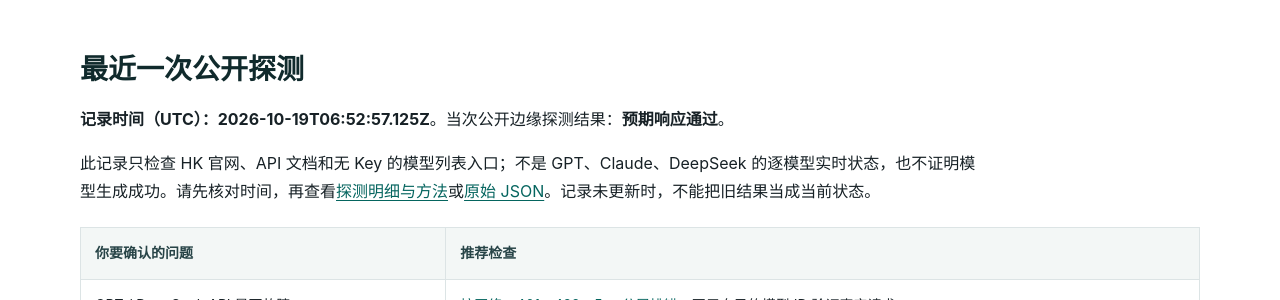
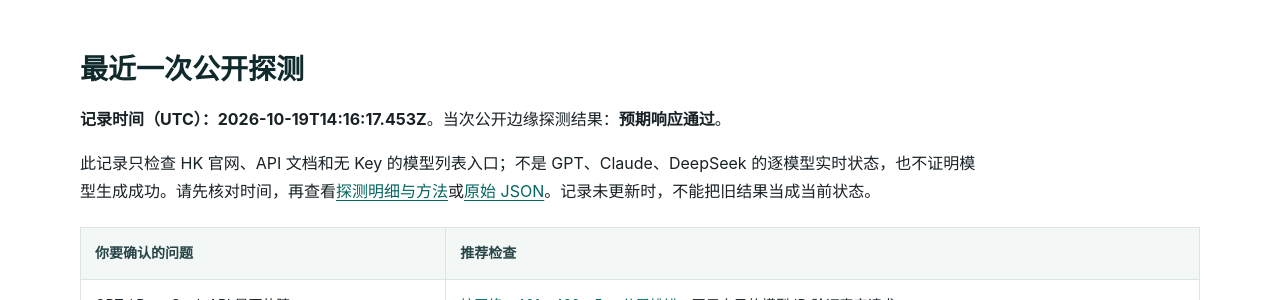
Before and after one commit to KKWANG4444/api-status, a Jekyll site: the page built from index.md, in a window 1280 px wide and 900 px high, scrolled down 364 px. Shown: the part 151-451 px from the top of the window. Built offline with Jekyll 4.4.1, drawn with Linux system fonts in a browser that asks for light colours.

Commit message:
chore: update public edge status

```diff
--- a/_data/status.json
+++ b/_data/status.json
@@ -1,7 +1,7 @@
 {
   "status": "operational",
-  "checked_at": "2026-10-19T06:52:57.125Z",
-  "duration_ms": 1028,
+  "checked_at": "2026-10-19T14:16:17.453Z",
+  "duration_ms": 329,
   "overall": true,
   "components": [
     {
@@ -10,7 +10,7 @@
       "url": "https://www.aifast.hk/",
       "ok": true,
       "status": 200,
-      "elapsed_ms": 462,
+      "elapsed_ms": 269,
       "content_type": "text/html; charset=utf-8",
       "detail": "Expected public edge response"
     },
@@ -20,7 +20,7 @@
       "url": "https://api.aifast.hk/",
       "ok": true,
       "status": 200,
-      "elapsed_ms": 859,
+      "elapsed_ms": 283,
       "content_type": "text/html",
       "detail": "Expected public edge response"
     },
@@ -30,7 +30,7 @@
       "url": "https://www.aifast.hk/v1/models",
       "ok": true,
       "status": 401,
-      "elapsed_ms": 349,
+      "elapsed_ms": 272,
       "content_type": "application/json; charset=utf-8",
       "detail": "Expected public edge response"
     }
--- a/data/status.json
+++ b/data/status.json
@@ -1,7 +1,7 @@
 {
   "status": "operational",
-  "checked_at": "2026-10-19T06:52:57.125Z",
-  "duration_ms": 1028,
+  "checked_at": "2026-10-19T14:16:17.453Z",
+  "duration_ms": 329,
   "overall": true,
   "components": [
     {
@@ -10,7 +10,7 @@
       "url": "https://www.aifast.hk/",
       "ok": true,
       "status": 200,
-      "elapsed_ms": 462,
+      "elapsed_ms": 269,
       "content_type": "text/html; charset=utf-8",
       "detail": "Expected public edge response"
     },
@@ -20,7 +20,7 @@
       "url": "https://api.aifast.hk/",
       "ok": true,
       "status": 200,
-      "elapsed_ms": 859,
+      "elapsed_ms": 283,
       "content_type": "text/html",
       "detail": "Expected public edge response"
     },
@@ -30,7 +30,7 @@
       "url": "https://www.aifast.hk/v1/models",
       "ok": true,
       "status": 401,
-      "elapsed_ms": 349,
+      "elapsed_ms": 272,
       "content_type": "application/json; charset=utf-8",
       "detail": "Expected public edge response"
     }
```
